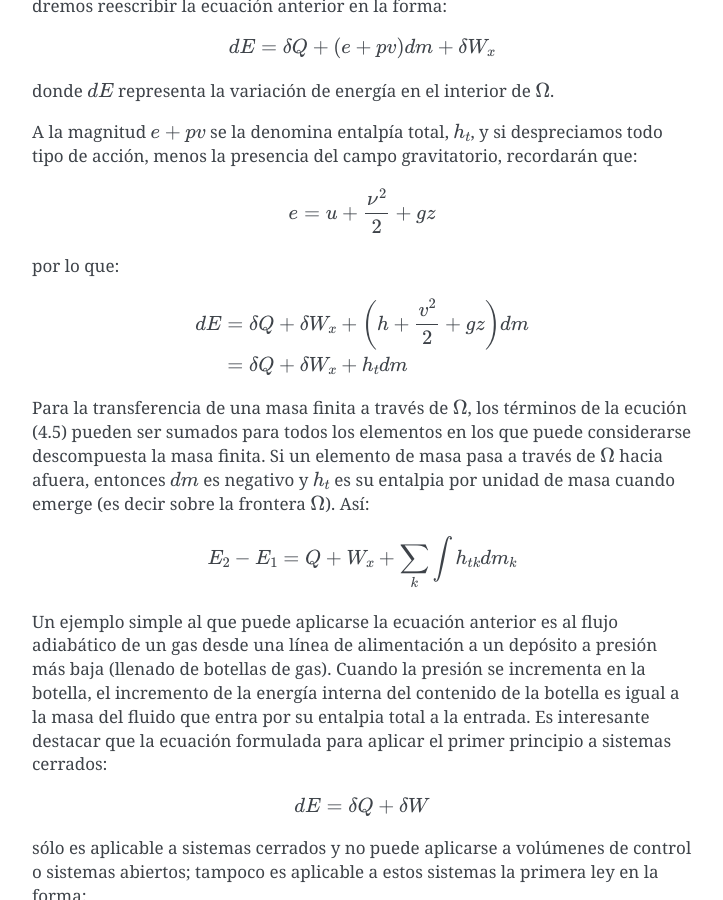
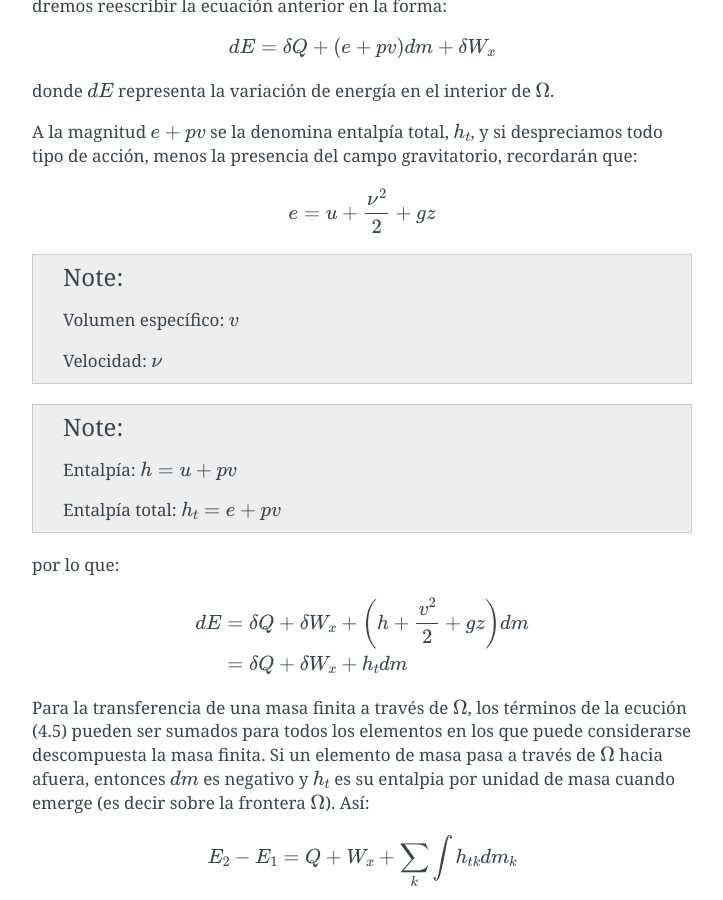
Before and after one commit to mantielero/termodinamica, a Sphinx documentation site: the page built from source/sistemas_abiertos_primer_principio.rst, in a window 1280 px wide and 900 px high, scrolled down 1157 px. Shown: the whole window, without its empty margins (388-1111 px from the left). Built offline with Sphinx 7.4.7, drawn with Linux system fonts in a browser that asks for light colours; pages that are not in the unit, such as notebooks, are missing from menus.

Commit message:
Update sistemas_abiertos_primer_principio.rst

```diff
--- a/source/sistemas_abiertos_primer_principio.rst
+++ b/source/sistemas_abiertos_primer_principio.rst
@@ -59,6 +59,18 @@ A la magnitud :math:`e + pv` se la denomina entalpía total, :math:`h_t`, y si d
 .. math::
 
    e = u+\frac{\nu^2}{2} + gz
+
+.. note::
+
+   Volumen específico: :math:`v`
+
+   Velocidad: :math:`\nu`
+
+.. note::
+
+   Entalpía: :math:`h = u+pv`
+
+   Entalpía total: :math:`h_t=e+pv`
 
 por lo que:
 
```
